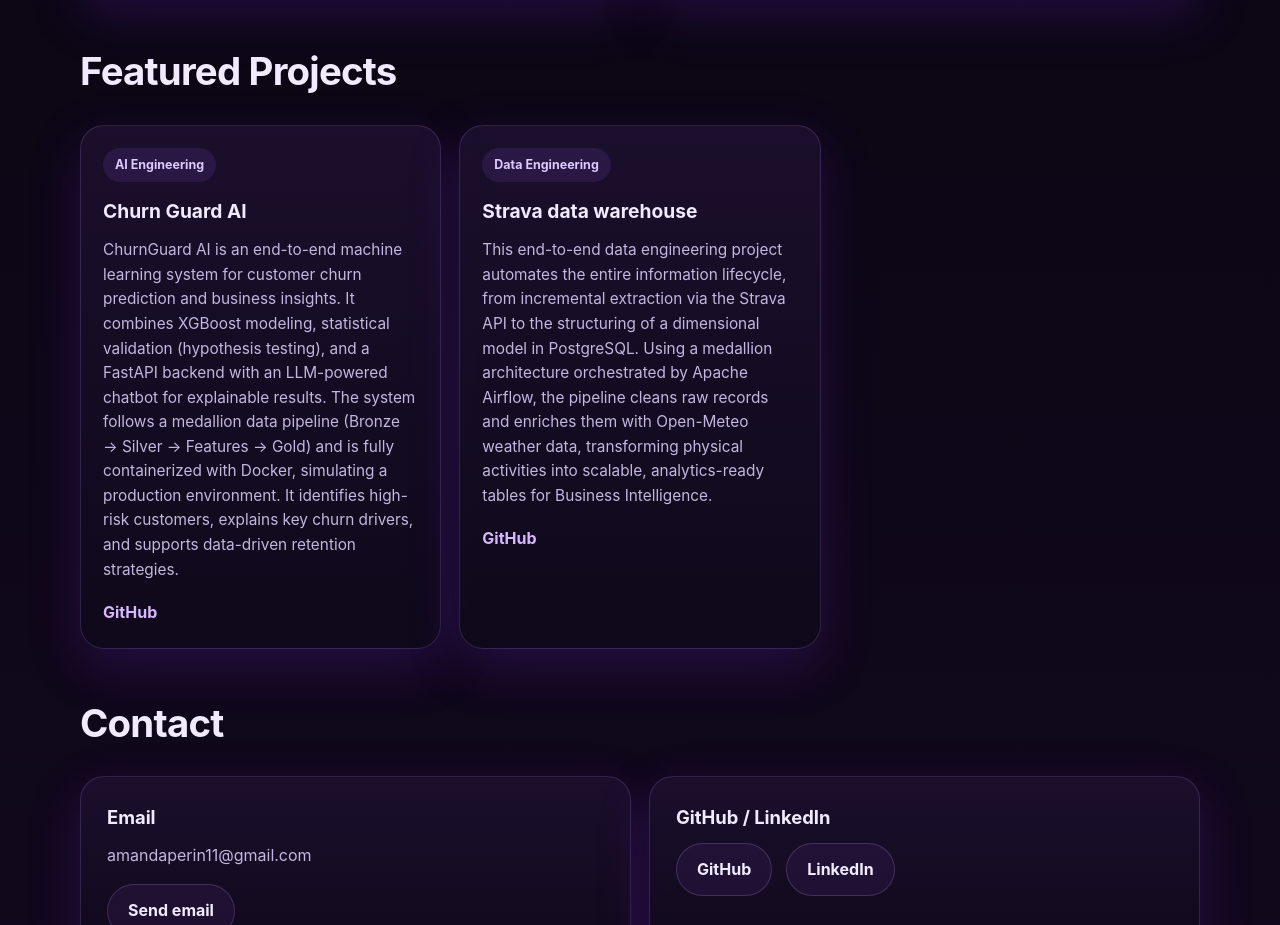
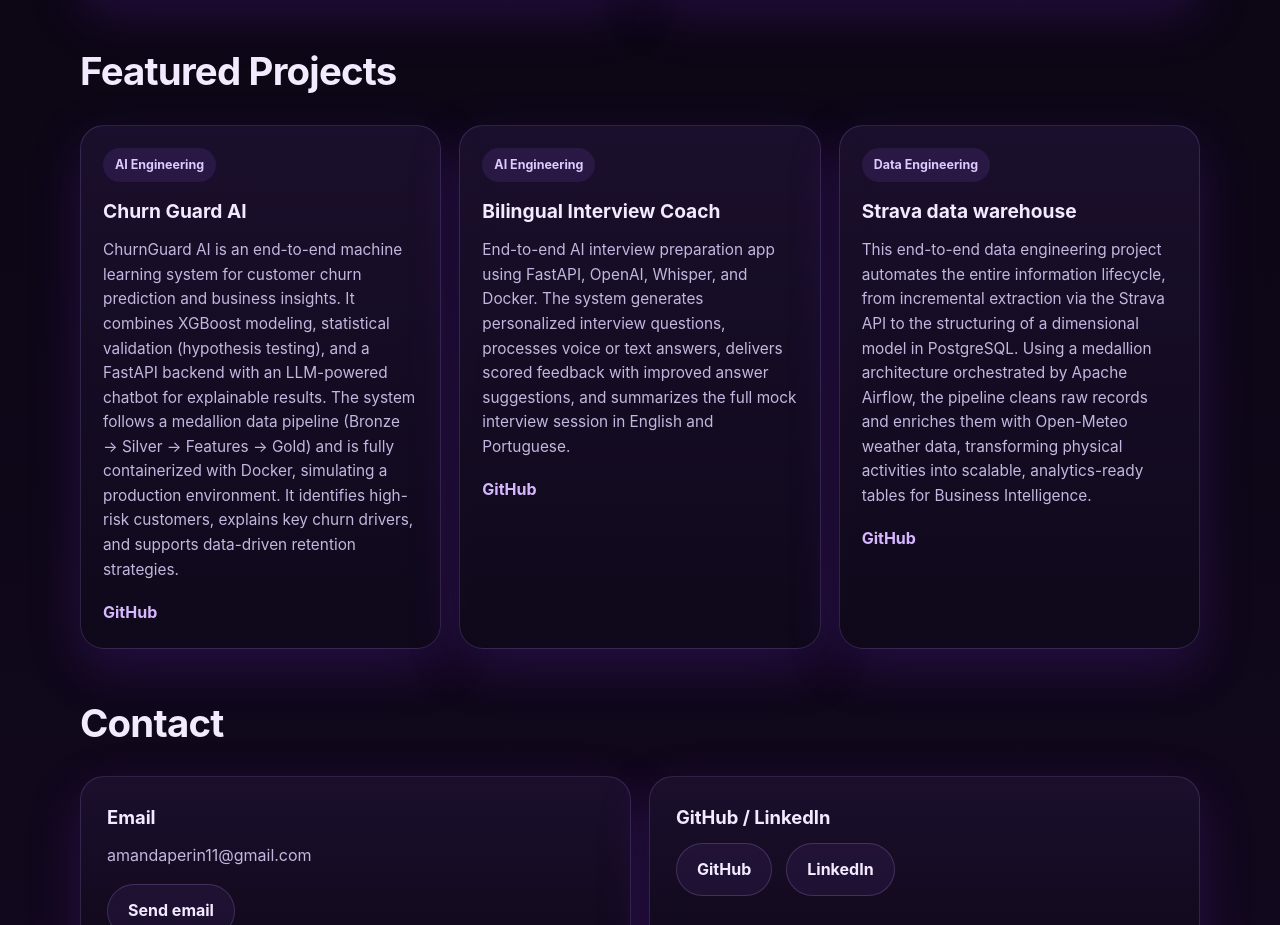
Before and after one commit to amandaperin/portfolio, a plain HTML site: page index.html in a window 1280 px wide. Shown: the part 1220-2145 px from the top of the page. Drawn offline with nearby package versions, Linux system fonts and the light colour scheme.

Commit message:
add new project

```diff
--- a/index.html
+++ b/index.html
@@ -196,6 +196,21 @@ It identifies high-risk customers, explains key churn drivers, and supports data
             </div>
           </article>
 
+
+<article class="project-card">
+  <span class="project-label">AI Engineering</span>
+  <h4>Bilingual Interview Coach</h4>
+  <p>
+    End-to-end AI interview preparation app using FastAPI, OpenAI, Whisper, and Docker.
+    The system generates personalized interview questions, processes voice or text answers,
+    delivers scored feedback with improved answer suggestions, and summarizes the full mock interview session
+    in English and Portuguese.
+  </p>
+  <div class="project-links">
+    <a href="https://github.com/amandaperin/Interview_Coach">GitHub</a>
+  </div>
+</article>
+
           <article class="project-card">
             <span class="project-label">Data Engineering</span>
             <h4>Strava data warehouse</h4>
```
